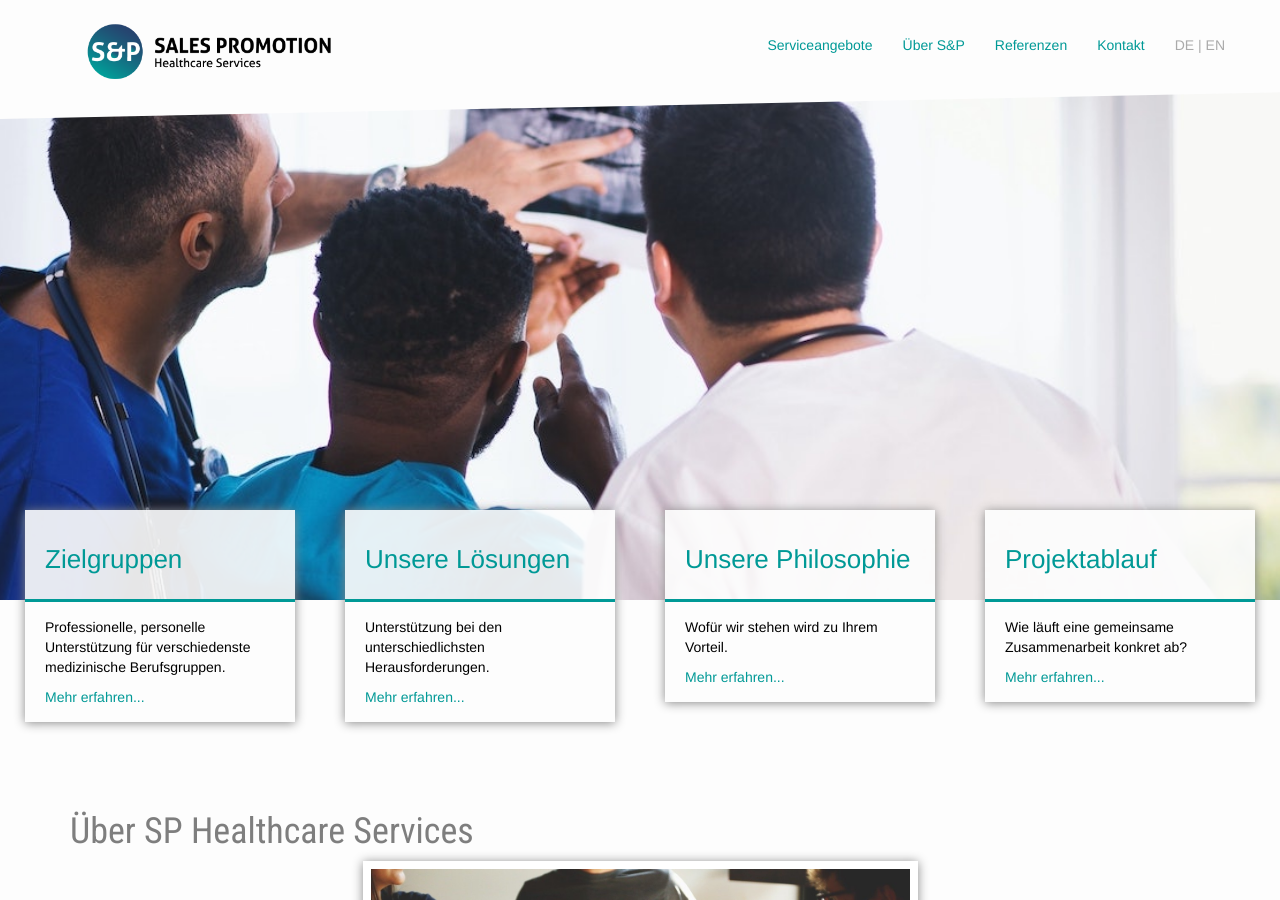
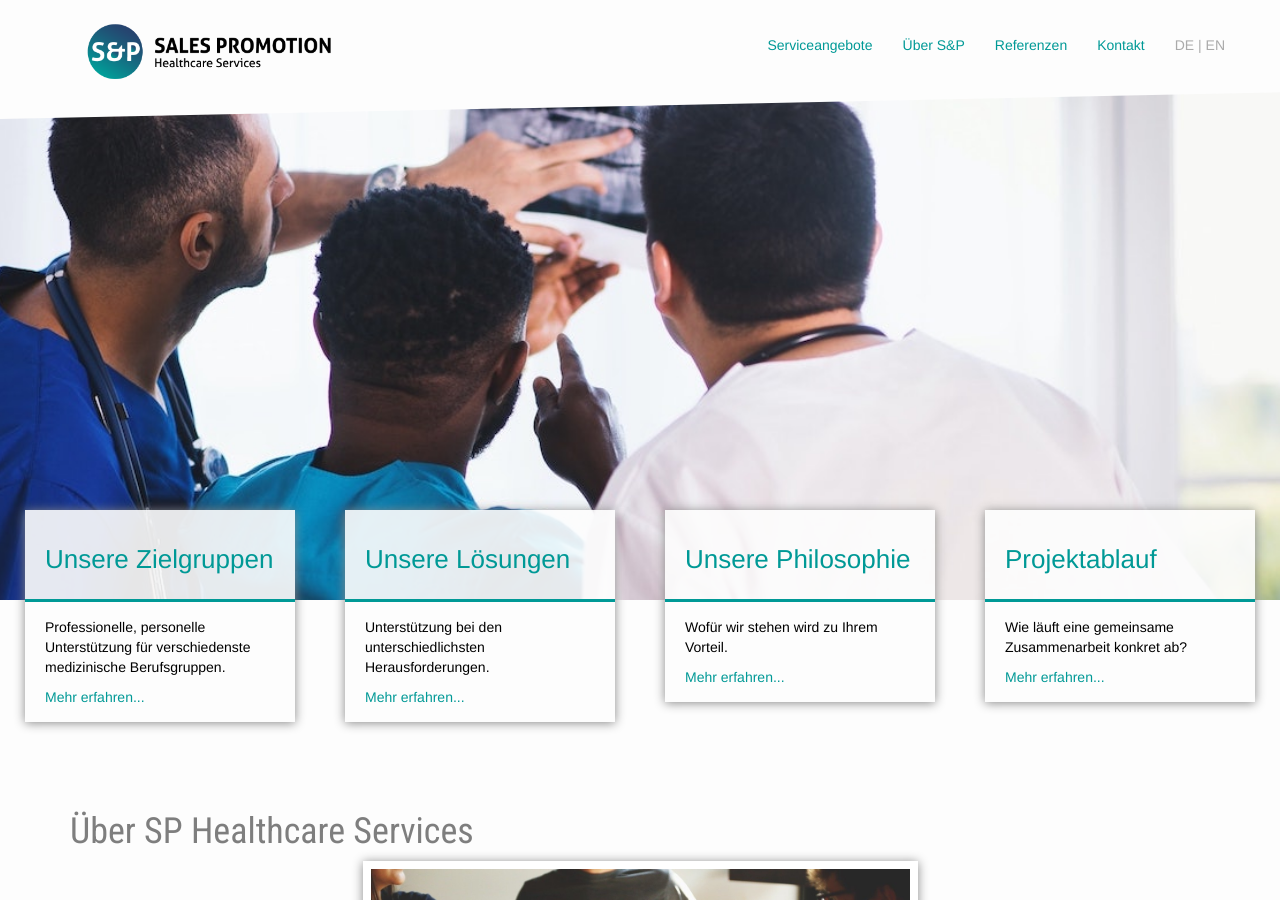
Before and after one commit to samlawski/sp-healthcare, a Jekyll site: the page built from index.html, in a window 1280 px wide and 900 px high. Built offline with Jekyll 4.4.1, drawn with Linux system fonts in a browser that asks for light colours; nearby versions of some CDN libraries.

Commit message:
Updated 4 files via CloudCannon

```diff
--- a/_includes/footer.html
+++ b/_includes/footer.html
@@ -1,9 +1,9 @@
 <footer class="text-center">
   <small>
-    <a href="{{ "/geschaeftsbedingungen" | prepend: site.baseurl }}" class="editable">Geschäftsbedingungen</a>
+    <a href="/geschaeftsbedingungen" class="editable">Geschäftsbedingungen</a>
     &#183;
-    <a href="{{ "/datenschutz" | prepend: site.baseurl }}" class="editable">Datenschutzerklärung</a>
+    <a href="/datenschutz" class="editable">Datenschutzerklärung</a>
     &#183;
-    <a href="{{ "/impressum" | prepend: site.baseurl }}" class="editable">Impressum</a>
+    <a href="/impressum" class="editable">Impressum</a>
   </small>
 </footer>
--- a/_includes/header.html
+++ b/_includes/header.html
@@ -11,8 +11,8 @@
             <span class="icon-bar"></span>
             <span class="icon-bar"></span>
           </button>
-          <a class="logo editable" href="{{ "/" | prepend: site.baseurl }}">
-            <img src="{{ "/assets/images/sp-logo-letter.png" | prepend: site.baseurl }}" alt="FiRe Service & Consulting" />
+          <a class="logo editable" href="/">
+            <img src="/assets/images/sp-logo-letter.png" alt="FiRe Service & Consulting" />
           </a>
         </div><!-- / navbar-header -->
 
@@ -21,9 +21,9 @@
           <p class="language-links navbar-text navbar-right"><a href="{{ "/" | prepend: site.baseurl }}">DE</a> | <a href="{{ "/en" | prepend: site.baseurl }}">EN</a></p>
 
           <ul class="nav navbar-nav navbar-right text-right">
-            <li><a href="{{ "/#angebote" | prepend: site.baseurl }}" class="editable">Serviceangebote</a></li>
-            <li><a href="{{ "/#ueber" | prepend: site.baseurl }}" class="editable">Über S&P</a></li>
-            <li><a href="{{ "/#referenzen" | prepend: site.baseurl }}" class="editable">Referenzen</a></li>
+            <li><a href="/#angebote" class="editable">Serviceangebote</a></li>
+            <li><a href="/#ueber" class="editable">Über S&P</a></li>
+            <li><a href="/#referenzen" class="editable">Referenzen</a></li>
             <li><a href="#kontakt" class="editable">Kontakt</a></li>
           </ul>
         </div><!-- / navbar-collapse -->
--- a/index.html
+++ b/index.html
@@ -10,7 +10,9 @@
     <div class="col-xs-12 visible-sm visible-xs">
       <section class="angebot">
         <div class="content">
-          <h2 class="editable">Angebote</h2>
+          <h2 class="editable">
+            Angebote
+          </h2>
         </div>
       </section><!-- / angebot -->
     </div><!-- / col -->
@@ -18,12 +20,16 @@
       <section class="angebot">
         <a href="{{ "/fuer-wen" | prepend: site.baseurl }}">
           <header class="content">
-            <h3 class="editable">Zielgruppen</h3>
+            <h3 class="editable">
+              Unsere Zielgruppen
+            </h3>
           </header>
         </a>
         <div class="content">
-          <p class="editable">Professionelle, personelle Unterstützung für verschiedenste medizinische Berufsgruppen.</p>
-          <a href="{{ "/fuer-wen" | prepend: site.baseurl }}" class="editable">Mehr erfahren...</a>
+          <p class="editable">
+            Professionelle, personelle Unterst&uuml;tzung f&uuml;r verschiedenste medizinische Berufsgruppen.
+          </p>
+          <a href="/fuer-wen" class="editable">Mehr erfahren...</a>
         </div><!-- / content -->
       </section><!-- / angebot -->
     </div><!-- / col -->
@@ -31,12 +37,16 @@
       <section class="angebot">
         <a href="{{ "/loesungen" | prepend: site.baseurl }}">
           <header class="content">
-            <h3 class="editable">Unsere Lösungen</h3>
+            <h3 class="editable">
+              Unsere L&ouml;sungen
+            </h3>
           </header>
         </a>
         <div class="content">
-          <p class="editable">Unterstützung bei den unterschiedlichsten Herausforderungen.</p>
-          <a href="{{ "/loesungen" | prepend: site.baseurl }}" class="editable">Mehr erfahren...</a>
+          <p class="editable">
+            Unterst&uuml;tzung bei den unterschiedlichsten Herausforderungen.
+          </p>
+          <a href="/loesungen" class="editable">Mehr erfahren...</a>
         </div><!-- / content -->
       </section><!-- / angebot -->
     </div><!-- / col -->
@@ -44,12 +54,16 @@
       <section class="angebot">
         <a href="{{ "/wofuer-wir-stehen" | prepend: site.baseurl }}">
           <header class="content">
-            <h3 class="editable">Unsere Philosophie</h3>
+            <h3 class="editable">
+              Unsere Philosophie
+            </h3>
           </header>
         </a>
         <div class="content">
-          <p class="editable">Wofür wir stehen wird zu Ihrem Vorteil.</p>
-          <a href="{{ "/wofuer-wir-stehen" | prepend: site.baseurl }}" class="editable">Mehr erfahren...</a>
+          <p class="editable">
+            Wof&uuml;r wir stehen wird zu Ihrem Vorteil.
+          </p>
+          <a href="/wofuer-wir-stehen" class="editable">Mehr erfahren...</a>
         </div><!-- / content -->
       </section><!-- / angebot -->
     </div><!-- / col -->
@@ -57,14 +71,16 @@
       <section class="angebot">
         <a href="{{ "/projektablauf" | prepend: site.baseurl }}">
           <header class="content">
-            <h3 class="editable">Projektablauf</h3>
+            <h3 class="editable">
+              Projektablauf
+            </h3>
           </header>
         </a>
         <div class="content">
           <p class="editable">
-            Wie läuft eine gemeinsame Zusammenarbeit konkret ab?
+            Wie l&auml;uft eine gemeinsame Zusammenarbeit konkret ab?
           </p>
-          <a href="{{ "/projektablauf" | prepend: site.baseurl }}" class="editable">Mehr erfahren...</a>
+          <a href="/projektablauf" class="editable">Mehr erfahren...</a>
         </div><!-- / content -->
       </section><!-- / angebot -->
     </div><!-- / col -->
@@ -72,7 +88,9 @@
 </div><!-- / container -->
 
 <div id="ueber" class="container">
-  <h1 class="editable">Über SP Healthcare Services</h1>
+  <h1 class="editable">
+    &Uuml;ber SP Healthcare Services
+  </h1>
 
   <div class="row">
     <div class="col-sm-offset-1 col-sm-10 col-md-offset-2 col-md-8 col-lg-offset-3 col-lg-6 space-after">
@@ -94,7 +112,9 @@
 
 <div id="referenzen">
   <div class="container">
-    <h2 class="editable">Referenzen</h2>
+    <h2 class="editable">
+      Referenzen
+    </h2>
 
     <div class="row">
       <div class="col-sm-offset-2 col-sm-8">
```
Also changed, not shown: other parts of index.html (+4 -4 lines), _includes/kontakt.html (+6 -2 lines).
